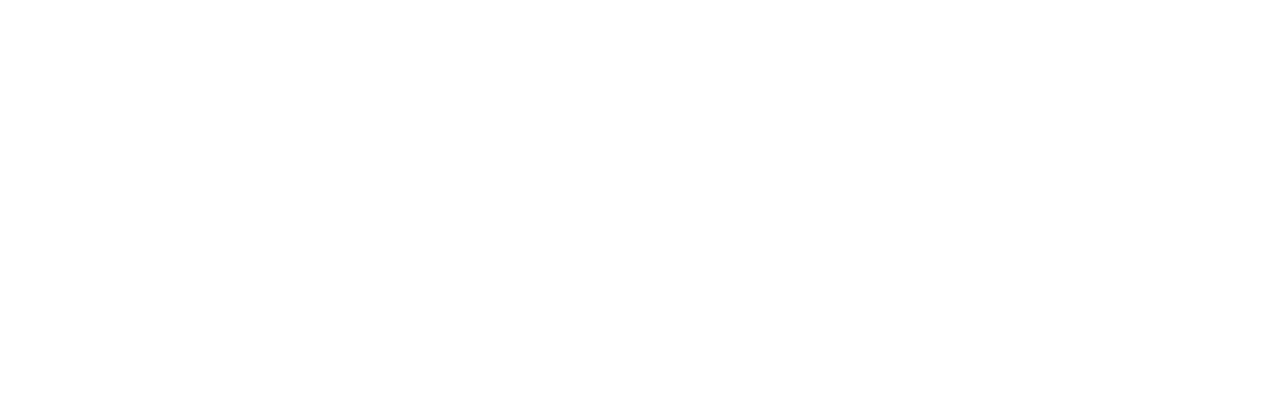
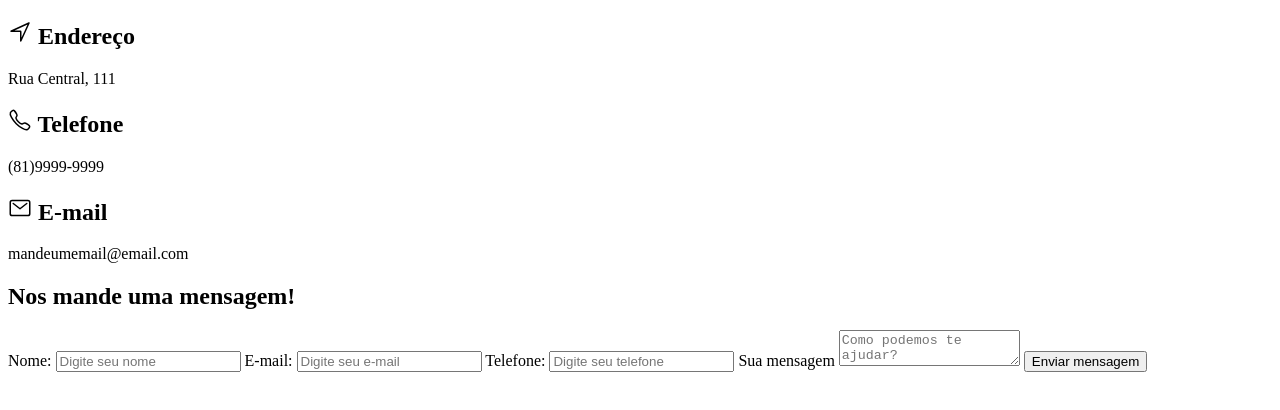
Before and after one commit to PauloAlves8039/pagina-de-contato, a plain HTML site: page index.html in a window 1280 px wide. Drawn offline with nearby package versions, Linux system fonts and the light colour scheme.

Commit message:
Criado a estrutura html

```diff
--- a/index.html
+++ b/index.html
@@ -9,6 +9,33 @@
     <link rel="stylesheet" href="css/style.css">
 </head>
 <body>
-
+    <div id="main-container">
+        <div id="address-container">
+            <div class="fade"></div>
+            <div id="address-content">
+                <h2><ion-icon name="navigate-outline"></ion-icon> Endereço</h2>
+                <p>Rua Central, 111</p>
+                <h2><ion-icon name="call-outline"></ion-icon> Telefone</h2>
+                <p>(81)9999-9999</p>
+                <h2><ion-icon name="mail-outline"></ion-icon> E-mail</h2>
+                <p>mandeumemail@email.com</p>
+            </div>
+        </div>
+        <div id="form-container">
+            <h2>Nos mande uma mensagem!</h2>
+            <form id="contact-form">
+                <label for="name">Nome:</label>
+                <input type="text" name="name" placeholder="Digite seu nome">
+                <label for="email">E-mail:</label>
+                <input type="text" name="email" placeholder="Digite seu e-mail">
+                <label for="phone">Telefone:</label>
+                <input type="text" name="phone" placeholder="Digite seu telefone">
+                <label for="msg">Sua mensagem</label>
+                <textarea name="msg" placeholder="Como podemos te ajudar?"></textarea>
+                <input type="submit" value="Enviar mensagem">
+            </form>
+        </div>
+    </div>
+    <script src="https://unpkg.com/ionicons@5.1.2/dist/ionicons.js"></script>
 </body>
 </html>
```
